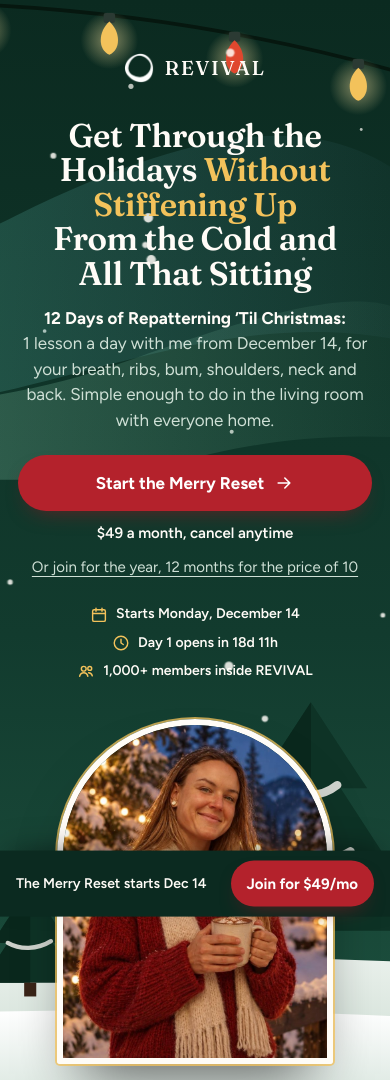
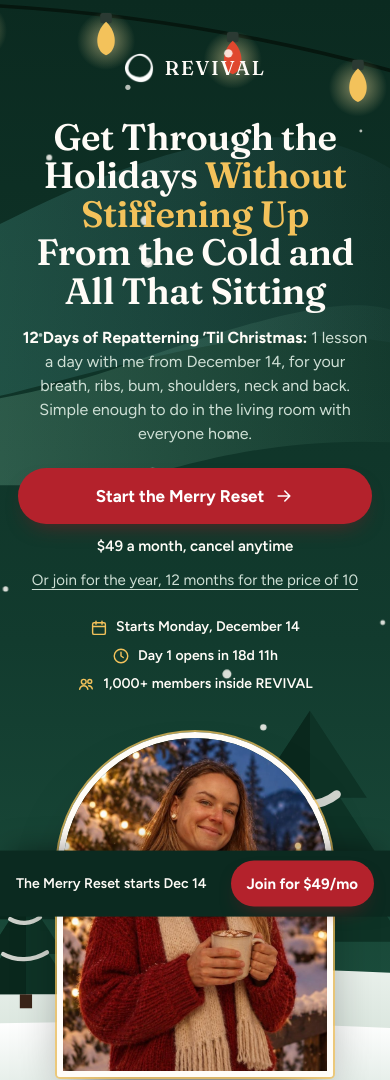
Before and after one commit to REPATTERNco/merry, a plain HTML site: page index.html in a window 390 px wide. Shown: the top 1080 px of the page. Drawn offline with Linux system fonts and the light colour scheme.

Commit message:
Phone: bigger headline, smaller subheadline
Co-Authored-By: Claude Opus 5.5 <noreply@anthropic.com>
Claude-Session: https://claude.ai/code/session_019knc66Eizx1qGqf97Zg2Gk

```diff
--- a/index.html
+++ b/index.html
@@ -237,8 +237,8 @@ footer .wrap{display:flex;flex-wrap:wrap;justify-content:space-between;gap:10px
   .hero-grid{margin-top:34px}
   .hero-copy{gap:16px}
   .pill{font-size:13px;padding:6px 12px}
-  .hero h1{font-size:clamp(30px,8.4vw,38px)}
-  .hero .sub{font-size:17px}
+  .hero h1{font-size:clamp(34px,9.4vw,42px)}
+  .hero .sub{font-size:16px}
   .cta{align-items:stretch}
   .cta .btn{width:100%}
   .cta .price,.cta .alt{text-align:center}
```
